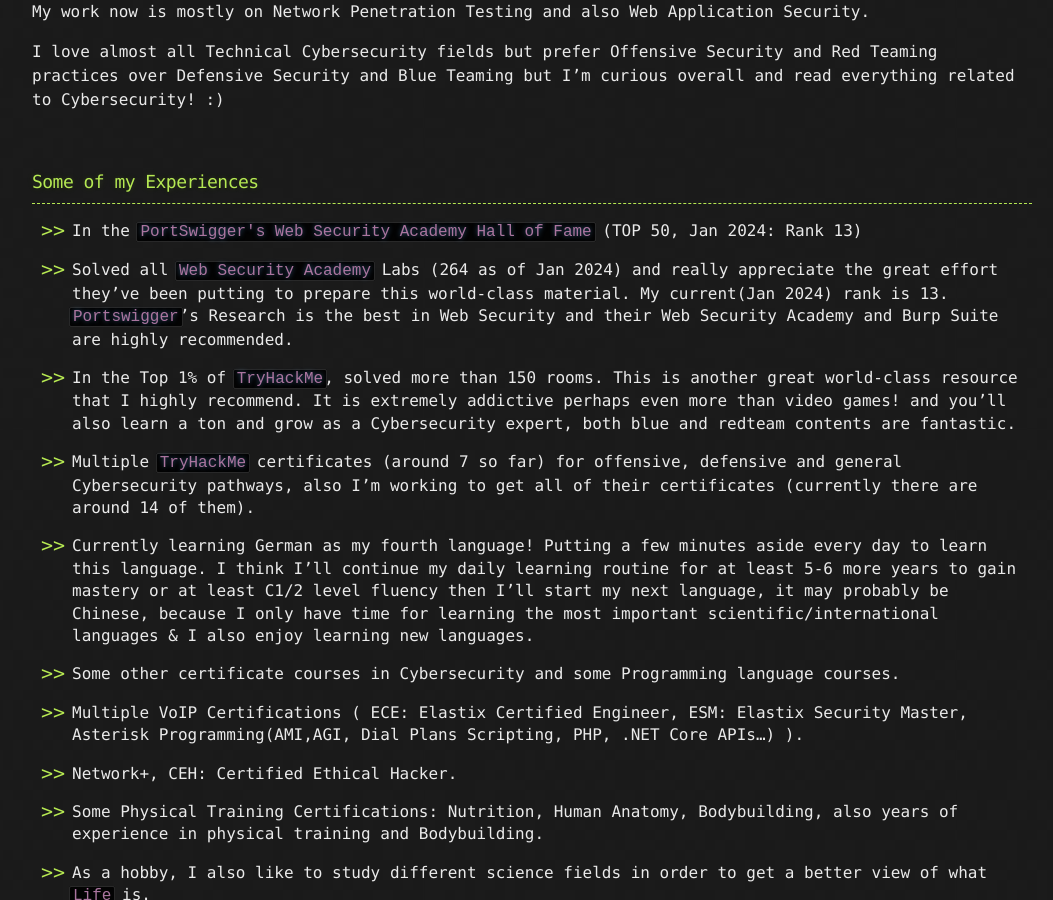
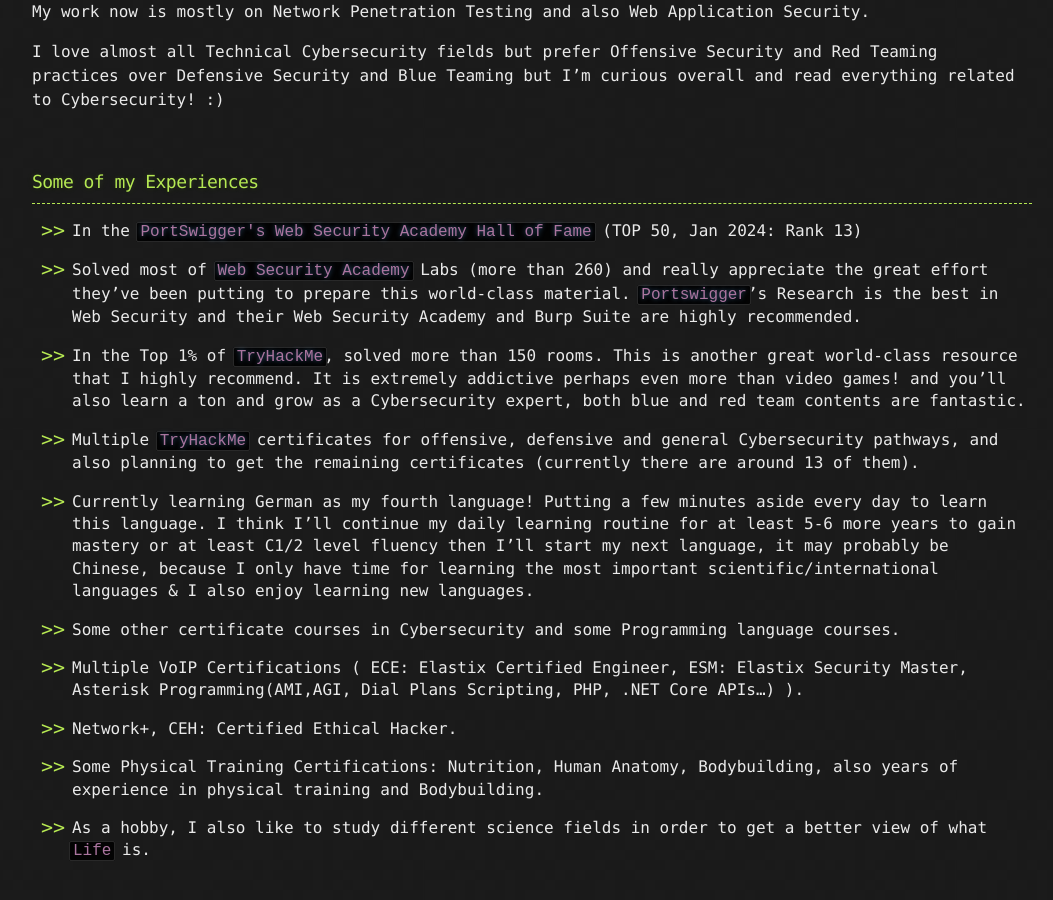
Before and after one commit to CamoCatX/camocatx.github.io, a Jekyll site: the page built from about.md, in a window 1280 px wide and 900 px high, scrolled down 1167 px. Shown: the whole window, without its empty margins (108-1161 px from the left). Built offline with Jekyll 4.4.1, drawn with Linux system fonts in a browser that asks for light colours.

Commit message:
Update about.md

```diff
--- a/about.md
+++ b/about.md
@@ -49,11 +49,11 @@ I love almost all Technical Cybersecurity fields but prefer Offensive Security a
 
 * In the <a href="https://portswigger.net/web-security/hall-of-fame" class="no-decoration"><code class="language-plaintext highlighter-rouge">PortSwigger's Web Security Academy Hall of Fame</code></a> (TOP 50, Jan 2024: Rank 13)
 
-* Solved all <a href="https://portswigger.net/web-security/learning-path" class="no-decoration"><code class="language-plaintext highlighter-rouge">Web Security Academy</code></a> Labs (264 as of Jan 2024) and really appreciate the great effort they've been putting to prepare this world-class material. My current(Jan 2024) rank is 13. <a href="https://portswigger.net" class="no-decoration"><code class="language-plaintext highlighter-rouge">Portswigger</code></a>'s Research is the best in Web Security and their Web Security Academy and Burp Suite are highly recommended.
+* Solved most of <a href="https://portswigger.net/web-security/learning-path" class="no-decoration"><code class="language-plaintext highlighter-rouge">Web Security Academy</code></a> Labs (more than 260) and really appreciate the great effort they've been putting to prepare this world-class material. <a href="https://portswigger.net" class="no-decoration"><code class="language-plaintext highlighter-rouge">Portswigger</code></a>'s Research is the best in Web Security and their Web Security Academy and Burp Suite are highly recommended.
 
-* In the Top 1% of <a href="https://tryhackme.com" class="no-decoration"><code class="language-plaintext highlighter-rouge">TryHackMe</code></a>, solved more than 150 rooms. This is another great world-class resource that I highly recommend. It is extremely addictive perhaps even more than video games! and you'll also learn a ton and grow as a Cybersecurity expert, both blue and redteam contents are fantastic.
+* In the Top 1% of <a href="https://tryhackme.com" class="no-decoration"><code class="language-plaintext highlighter-rouge">TryHackMe</code></a>, solved more than 150 rooms. This is another great world-class resource that I highly recommend. It is extremely addictive perhaps even more than video games! and you'll also learn a ton and grow as a Cybersecurity expert, both blue and red team contents are fantastic.
 
-* Multiple <a href="https://tryhackme.com" class="no-decoration"><code class="language-plaintext highlighter-rouge">TryHackMe</code></a> certificates (around 7 so far) for offensive, defensive and general Cybersecurity pathways, also I'm working to get all of their certificates (currently there are around 14 of them).
+* Multiple <a href="https://tryhackme.com" class="no-decoration"><code class="language-plaintext highlighter-rouge">TryHackMe</code></a> certificates for offensive, defensive and general Cybersecurity pathways, and also planning to get the remaining certificates (currently there are around 13 of them).
 
 * Currently learning German as my fourth language! Putting a few minutes aside every day to learn this language. I think I'll continue my daily learning routine for at least 5-6 more years to gain mastery or at least C1/2 level fluency then I'll start my next language, it may probably be Chinese, because I only have time for learning the most important scientific/international languages & I also enjoy learning new languages.
 
```
